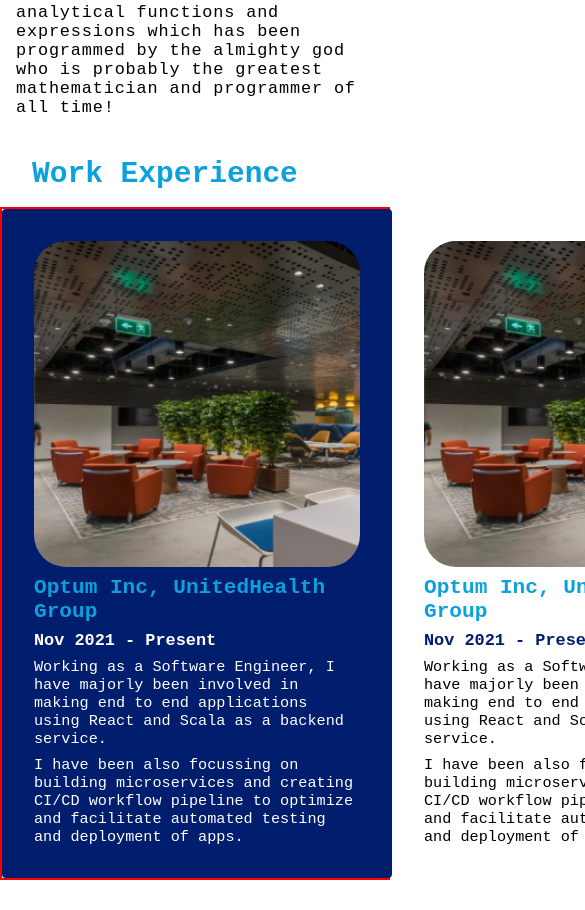
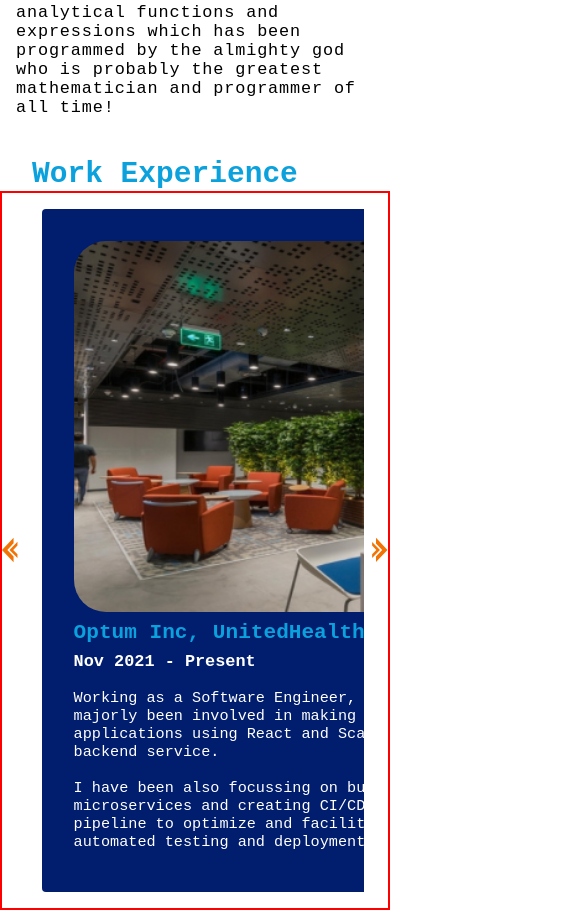
Before and after one commit to sedhha/next-js-pf-v2, a Next.js app: page / in a window 390 px wide. Shown: the part 822-1732 px from the top of the page, 585 px wide, since content can reach past the window. Before the commit the page ends 1702 px from the top, so only its background shows below. Built offline with nearby package versions, Linux system fonts and the light colour scheme.

Commit message:
Fixed Work Experience - Responsiveness
onClick of side buttons, refresh page along with spinner

```diff
--- a/components/v2/Work/Work.module.css
+++ b/components/v2/Work/Work.module.css
@@ -16,16 +16,18 @@
 .WorkExperienceCard {
 	display: grid;
 	max-width: 100vw;
-    border: 2px solid red;
 	grid-template-columns: 1fr 22fr 1fr;
+	column-gap: 0.5rem;
 }
 
 .ExperienceCardContainer {
 	display: flex;
 	padding: 1rem;
-	width: 100%;
+	max-width: 100%;
 	justify-content: space-between;
 	column-gap: 1vw;
+	overflow-x: auto;
+	scroll-behavior: smooth;
 }
 
 .Card {
@@ -73,28 +75,18 @@
 	color: var(--white-card-date-text-color);
 }
 
+.Card:nth-child(n+4) {
+	display: none;
+}
+
 @media (max-aspect-ratio: 550 / 897) {
-    .WorkExperienceCard {
-        display: block;
-        max-width: 100%;
-    }
-	.ExperienceCardContainer {
-        display: flex;
-        padding: 0;
-        width: 100%;
-        column-gap: 0;
-    }
-    .Card {
-        display: flex;
-        max-width: 100vw;
-        flex-direction: column;
-        padding: 2rem;
-        /* background-color: var(--dark-blue); */
-        border-radius: 1vw;
-        row-gap: 0.5rem;
-    }
-    .H1Main {
-        padding: 2rem;
-        padding-bottom: 1rem;
-    }
+    .Card:nth-child(n+2) {
+		display: none;
+	}
+	.WorkExperienceCard {
+		display: grid;
+		max-width: 100vw;
+		grid-template-columns: 1fr 30fr 1fr;
+		border: 2px solid red;
+	}
 }
--- a/components/v2/Work/index.tsx
+++ b/components/v2/Work/index.tsx
@@ -14,6 +14,7 @@
 					<Card className={classes.Card} />
 					<Card className={classes.Card} />
 					<Card className={classes.Card} />
+					<Card className={classes.Card} />
 				</div>
 				<SvgRight className={'NavigationButton'} height={140} />
 			</div>
--- a/styles/global.css
+++ b/styles/global.css
@@ -1,7 +1,7 @@
 :root {
 	/* Constant Colors */
-	--light-blue: #0AA1DD;
-	--dark-blue: #001D6E;
+	--light-blue: #0aa1dd;
+	--dark-blue: #001d6e;
 	--blue-card-date-text-color: white;
 	--blue-card-description-text-color: white;
 	--white-card-date-text-color: var(--dark-blue);
@@ -16,23 +16,21 @@
 	--h2-text: 3vmax;
 	--p-text: 2vmax;
 	--standard-headings-small: 1.5vmax;
-
+	--nav-button-max-width: 5vw;
 }
 .lightMode {
-	font-family:'Courier New', Courier, monospace;
+	font-family: 'Courier New', Courier, monospace;
 	--toggle-switch-bg: rgba(255, 255, 0, 0.4);
-	--toggle-switch: #FAFF00;
+	--toggle-switch: #faff00;
 	--background-color: white;
-
 }
 .darkMode {
-	font-family:'Courier New', Courier, monospace;
+	font-family: 'Courier New', Courier, monospace;
 
-	--light-blue: #0AA1DD;
+	--light-blue: #0aa1dd;
 	--toggle-switch-bg: rgba(255, 255, 0, 0.4);
-	--toggle-switch: #FAFF00;
+	--toggle-switch: #faff00;
 	--background-color: white;
-
 }
 
 * {
@@ -55,7 +53,7 @@
 /* Media Queries */
 
 @media (max-aspect-ratio: 550 / 897) {
-	.NavigationButton {
-		display: none;
+	:root {
+		--nav-button-max-width: 4vw;
 	}
 }
```
